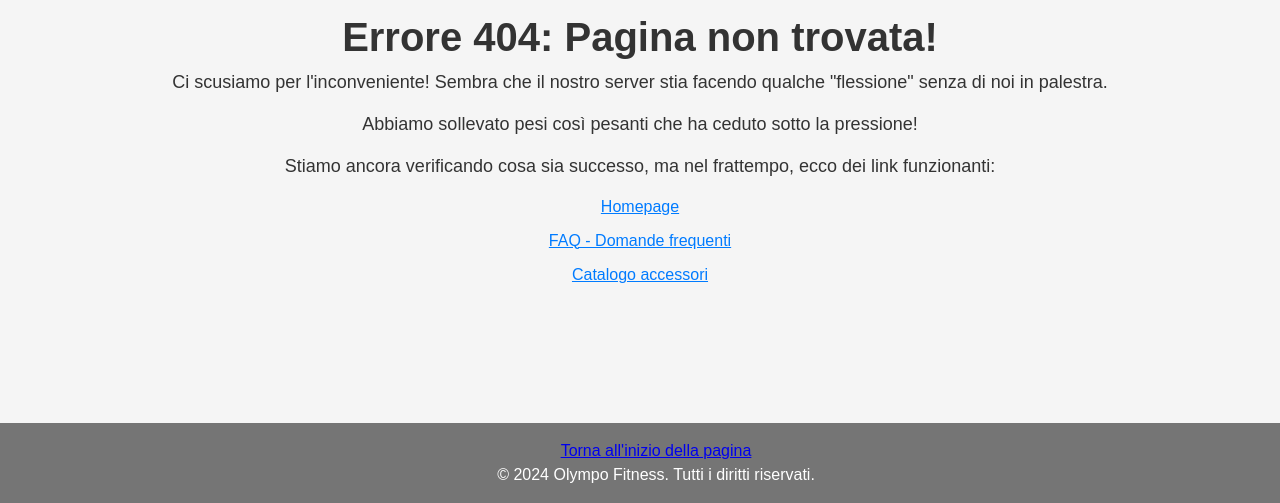
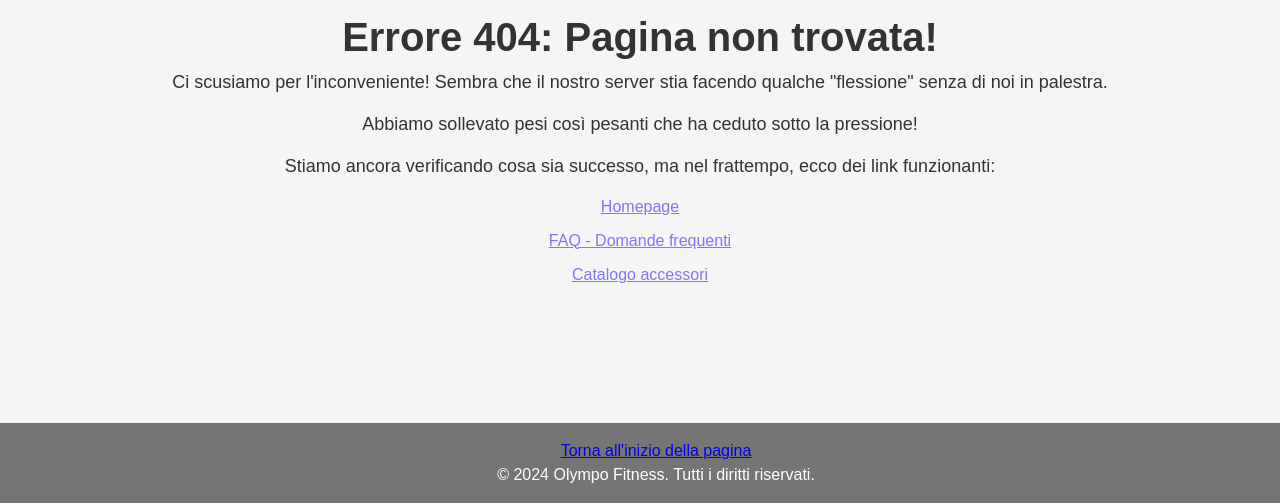
Before and after one commit to TecWeb2024/main, a PHP site: page /error404.html in a window 1280 px wide. Shown: the part 297-800 px from the top of the page. Run offline with PHP 8.4, Linux system fonts and the light colour scheme.

Commit message:
sperimentazioni

```diff
--- a/accountStyle.css
+++ b/accountStyle.css
@@ -11,7 +11,7 @@ body {
   }
 
   .container {
-    width: 75%;
+    width: 50%;
     height: auto;
     margin: auto;
   }
--- a/error404Style.css
+++ b/error404Style.css
@@ -34,6 +34,13 @@ body {
   }
 
   .link-list a {
-    color: #007bff;
+    /*color: #007bff; */
     text-decoration: underline;
   }
+  .link-list a:link{
+    color:rgb(127, 118, 250);   /*color: var(--linkColor); */
+  }
+
+  .link-list a:visited{
+    color:#000000;  /* color: var(--visitedLinkColor); */
+  }
```
